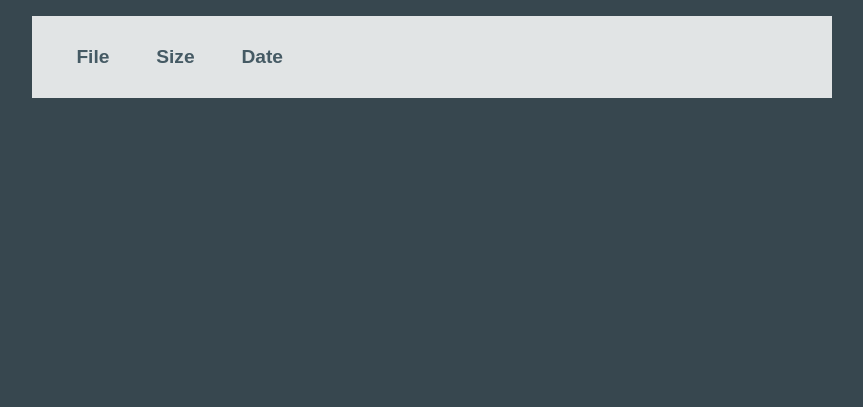
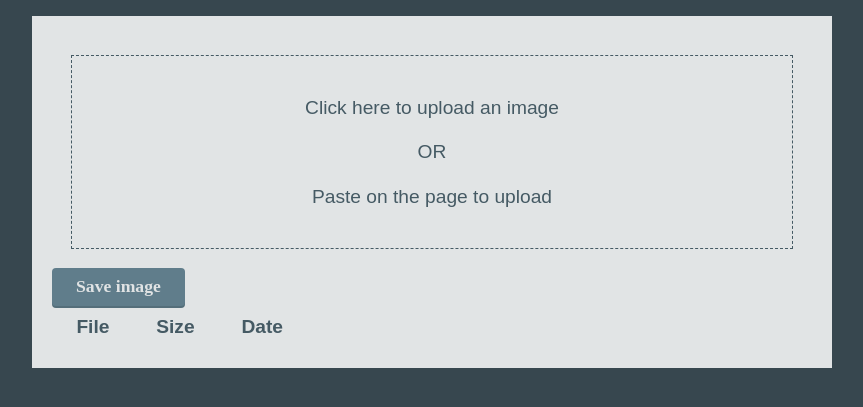
Before and after one commit to ariunbayar/noodle.20k, a Django app: page /admin/image/ in a window 1280 px wide. Shown: the part 58-465 px from the top of the page, without its empty margins (208-1071 px from the left). Run offline with Django 3.2, Linux system fonts and the light colour scheme; the visitor is signed in with stand-in values (Sample User, id 1); data that the repository does not hold is empty; some web fonts are replaced.

Commit message:
Image upload

```diff
--- a/image/templates/image/list.html
+++ b/image/templates/image/list.html
@@ -1,6 +1,26 @@
 {% extends "layout_admin.html" %}
 
 {% block "content" %}
+
+
+<div class="upload_region">
+    <div class="instruction">
+        <p>Click here to upload an image</p>
+        <p>OR</p>
+        <p>Paste on the page to upload</p>
+    </div>
+    <div class="preview">
+        <img src="" id="image_preview"/>
+    </div>
+    <input type="file" id="upload_image"/>
+</div>
+
+<form method="post" action="{% url "image-upload" %}" id="upload_form">
+    {% csrf_token %}
+    <input type="hidden" name="base64_image"/>
+    <input type="submit" class="btn" value="Save image"/>
+
+</form>
 
 <table>
     <thead>
@@ -24,3 +44,54 @@
 </table>
 
 {% endblock %}
+
+{% block "extra_js" %}
+<script>
+
+(function(){
+
+    function initPaste(onload_callback) {
+
+        document.addEventListener('paste', function(event){
+
+            var items = (event.clipboardData || event.originalEvent.clipboardData).items;
+
+            for (index in items) {
+
+                var item = items[index];
+
+                if (item.kind === 'file') {
+                    var blob = item.getAsFile();
+                    var reader = new FileReader();
+                    reader.onload = onload_callback;
+                    reader.readAsDataURL(blob);
+                }
+
+            }
+        });
+    }
+
+    function initFileSelect(onload_callback) {
+        document.querySelector('#upload_image').addEventListener('change', function(event){
+            var reader = new FileReader();
+            reader.onload = onload_callback;
+            reader.readAsDataURL(event.target.files[0]);
+            event.target.value = '';
+        });
+    }
+
+    function initUploadRegion() {
+        var onload_callback = function(event){
+            document.querySelector('#upload_form input[name="base64_image"]').value = event.target.result;
+            document.querySelector('#image_preview').setAttribute('src', event.target.result);
+            document.querySelector('.upload_region').classList.add('preview');
+        }
+        initPaste(onload_callback);
+        initFileSelect(onload_callback);
+    }
+
+    initUploadRegion();
+
+})();
+</script>
+{% endblock %}
--- a/image/views.py
+++ b/image/views.py
@@ -1,6 +1,10 @@
+import os
+from base64 import b64decode
+
+from django.core.files.base import ContentFile
 from django.contrib.auth.decorators import login_required
-from django.shortcuts import render
-from django.views.decorators.http import require_GET
+from django.shortcuts import render, redirect
+from django.views.decorators.http import require_GET, require_POST
 
 from .models import Image
 
@@ -16,3 +20,26 @@ def list(request):
         }
 
     return render(request, 'image/list.html', context)
+
+
+@require_POST
+@login_required
+def upload(request):
+
+    img_b64 = request.POST.get('base64_image')
+
+    if img_b64:
+        prefix, data = img_b64.split(';base64,', 1)
+        data = ContentFile(b64decode(data))
+
+        # TODO resize image and convert to png
+        if prefix.endswith('image/png'):
+            filename = os.urandom(8).hex() + '.png'
+        if prefix.endswith('image/jpeg'):
+            filename = os.urandom(8).hex() + '.jpg'
+
+        img = Image()
+        img.uploaded_file.save(filename, data, save=True)
+        img.save()
+
+    return redirect('image-list')
--- a/main/settings.py
+++ b/main/settings.py
@@ -119,7 +119,7 @@ TIME_FORMAT = 'H:i'
 
 
 MEDIA_ROOT = os.path.join(BASE_DIR, 'media')
-MEDIA_URL = '/image/'
+MEDIA_URL = '/media/'
 
 
 # Static files (CSS, JavaScript, Images)
--- a/main/templates/layout_admin.html
+++ b/main/templates/layout_admin.html
@@ -30,5 +30,7 @@
         </div>
     </div>
 
+    {% block "extra_js" %}{% endblock %}
+
 </body>
 <html>
--- a/main/urls.py
+++ b/main/urls.py
@@ -1,4 +1,6 @@
 from django.urls import path
+from django.conf import settings
+from django.conf.urls.static import static
 
 import entry.views
 import image.views
@@ -21,7 +23,11 @@ urlpatterns = [
     path('admin/entry/<int:pk>/unpublish/', entry.views.publish_toggle, name='entry-unpublish', kwargs={'is_published': False}),
 
     path('admin/image/', image.views.list, name='image-list'),
+    path('admin/image/upload/', image.views.upload, name='image-upload'),
 
     path('login/', secure.views.login, name='login'),
     path('logout/', secure.views.logout, name='logout'),
 ]
+
+if settings.DEBUG == True:
+    urlpatterns += static(settings.MEDIA_URL, document_root=settings.MEDIA_ROOT)
--- a/static/css/main.css
+++ b/static/css/main.css
@@ -298,3 +298,40 @@ input, textarea{
     color: #fff;
     font-size: 1.0rem;
 }
+
+
+/**
+ * File upload region
+ */
+.upload_region {
+    border: 1px dashed;
+    padding: 1em;
+    margin: 1em;
+    text-align: center;
+    position: relative;
+    transition: .1s background-color ease-in;
+}
+.upload_region:hover{
+    background-color: rgba(255,255,255,.35);
+}
+
+.upload_region input[type="file"] {
+    cursor: pointer;
+    opacity: 0;
+    filter: alpha(opacity=0);
+    position: absolute;
+    top: 0;
+    left: 0;
+    right: 0;
+    bottom: 0;
+    width: 100%;
+    margin: 0;
+    padding: 0;
+}
+
+.upload_region .instruction{ display: block; }
+.upload_region .preview{ display: none; max-width: 100%; }
+.upload_region .preview img{ width: 100%; }
+
+.upload_region.preview .instruction{ display: none; }
+.upload_region.preview .preview{ display: block; }
```
Also changed, not shown: 1 other file.
